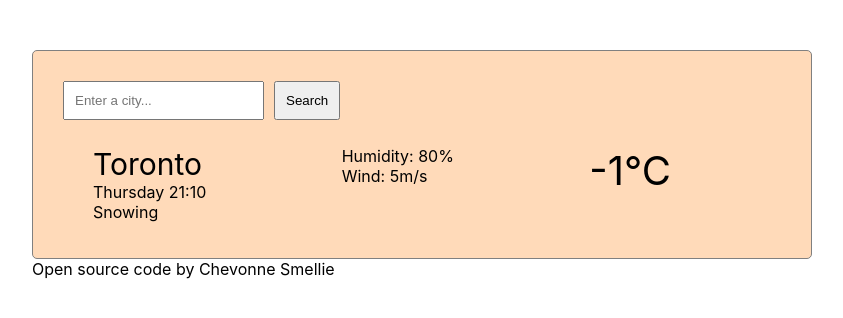
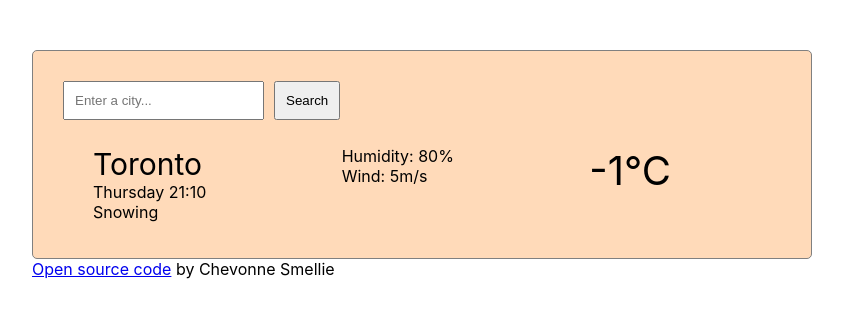
Before and after one commit to chevonnesmellie/weather-app, a React (Create React App) app: page / in a window 1280 px wide. Shown: the top 318 px of the page, without its empty margins (218-1061 px from the left). Built offline with nearby package versions, Linux system fonts and the light colour scheme.

Commit message:
added link to open source code on GitHub

```diff
--- a/src/Footer.js
+++ b/src/Footer.js
@@ -3,6 +3,6 @@
 export default function Footer() {
     return (
     <footer class="Footer">
-        Open source code by Chevonne Smellie
+        <a href="https://github.com/chevonnesmellie/weather-app" target="_blank">Open source code</a> by Chevonne Smellie
     </footer>)
 }
```
